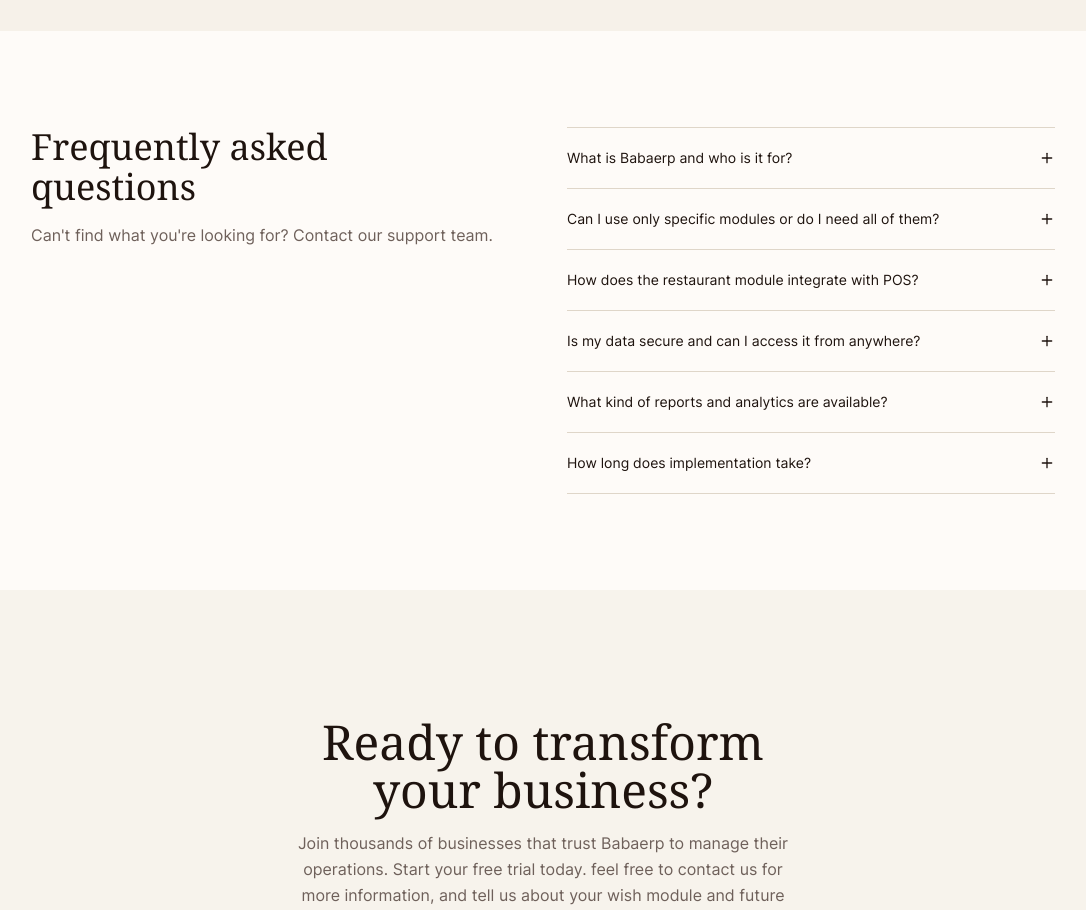
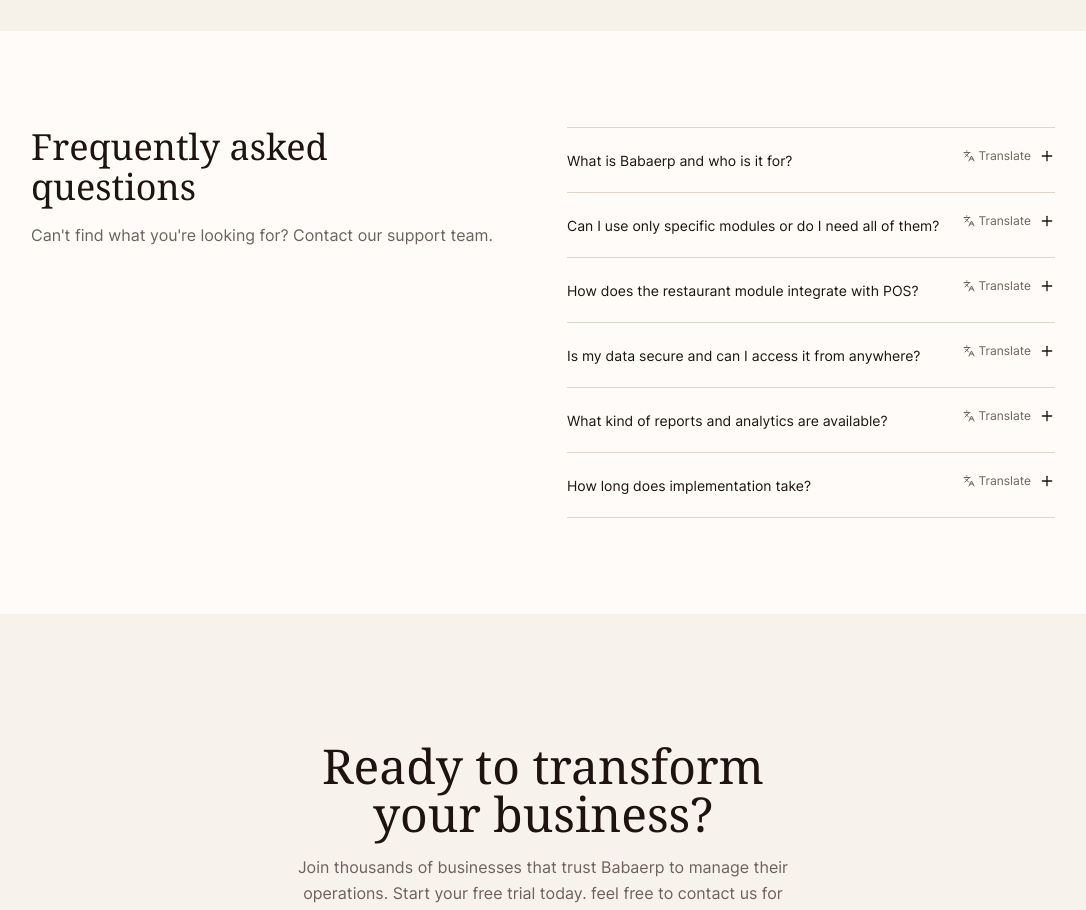
Before and after one commit to torie28/epr, a Next.js app: page / in a window 1280 px wide. Shown: the part 4480-5390 px from the top of the page, without its empty margins (97-1183 px from the left). Built offline with nearby package versions, Linux system fonts and the light colour scheme; no server answers.

Commit message:
iplementing when users click Translate on any FAQ item, they'll see both the question and its answer translated to Swahili, providing a complete localized experience for Swahili-speaking users.

```diff
--- a/components/faq-section.tsx
+++ b/components/faq-section.tsx
@@ -1,7 +1,7 @@
 "use client"
 
 import { useState } from "react"
-import { Plus } from "lucide-react"
+import { Plus, Languages } from "lucide-react"
 
 const faqs = [
   {
@@ -36,8 +36,36 @@ const faqs = [
   },
 ]
 
+const swahiliTranslations: { [key: string]: string } = {
+  "What is Babaerp and who is it for?": "Babaerp ni nini na ni kwa nani?",
+  "Can I use only specific modules or do I need all of them?": "Je, ninaweza kutumia moduli maalum tu au nihitaji zote?",
+  "How does the restaurant module integrate with POS?": "Moduli ya mgahawa inavyounganishwa na POS vipi?",
+  "Is my data secure and can I access it from anywhere?": "Je, data yangu ni salama na ninaweza kuiifikia popote?",
+  "What kind of reports and analytics are available?": "Aina gani za ripoti na uchambuzi zinapatikana?",
+  "How long does implementation take?": "Utekelezaji huchukua muda gani?",
+  "Babaerp is a comprehensive ERP solution designed for small to medium businesses. It&apos;s ideal for retail stores, restaurants, wholesale distributors, and any business that needs integrated accounting, sales, purchasing, and POS capabilities.": "Babaerp ni suluhishu kamili la ERP linaloundwa kwa biashara ndogo hadi za kati. Ni bora kwa maduka ya rejareja, migahawa, wasambazaji wa jumla, na biashara yoyote inayohitaji uwezo wa kujumlisha wa uhasibu, mauzo, ununuzi, na POS.",
+  "Babaerp is fully modular. You can start with just the modules you need and add more as your business grows. Each module is priced separately, so you only pay for what you use.": "Babaerp ni ya moduli kamili. Unaweza kuanza na moduli unazohitaji tu na kuongeza zaidi kadiri biashara yako inavyokua. Kila moduli inauzwa kwa bei tofauti, kwa hivyo unalipa kwa unachotumia tu.",
+  "The restaurant and POS modules are deeply integrated. Table orders flow directly to the kitchen display, payments are processed through POS, and all transactions are automatically recorded in accounting. Staff can manage tables, split bills, and handle multiple payment methods seamlessly.": "Moduli za mgahawa na POS zinaunganishwa kwa kina. Maagizo ya meza huingia moja kwa moja kwenye onyesho la jikoni, malipo hushughulikiwa kupitia POS, na shughuli zote hurekodiwa otomatiki katika uhasibu. Wafanyakazi wanaweza kudhibiti meza, kugawanya bili, na kushughulikia njia nyingi za malipo bila tatizo.",
+  "Yes, Babaerp is cloud-based with enterprise-grade security including encryption at rest and in transit, regular backups, and SOC 2 compliance. You can access your data from any device with an internet connection, and the POS module even works offline.": "Ndio, Babaerp inatokana na wingu na usalama wa kiwango cha biashara ikiwa ni pamoja na usimbaji fiche wakati wa kupumzika na wakati wa usafiri, nakala za mara kwa mara, na ulya wa SOC 2. Unaweza kufikia data yako kutoka kifaa chochote cha mtandao, na moduli ya POS hufanya kazi hata nje ya mtandao.",
+  "The Reports & Analytics module provides comprehensive insights including profit and loss statements, balance sheets, sales trends, inventory valuation, customer analytics, and custom reports. You can schedule automated reports and export data in multiple formats.": "Moduli ya Ripoti na Uchambuzi hutoa ufahamu kamili ikiwa ni pamoja na taarifa ya faida na hasara, miraba ya usawa, mwelekeo wa mauzo, thamani ya hesabu, uchambuzi wa wateja, na ripoti maalum. Unaweza kupanga ripoti otomatiki na kutoa data katika muundo mbalimbali.",
+  "Most businesses are up and running within 1-2 weeks. Our implementation team helps with data migration, initial configuration, and staff training. We also offer ongoing support to ensure your success.": "Biashara nyingi huanza kufanya kazi ndani ya wiki 1-2. Timu yetu ya utekelezaji inasaidia uhamisho wa data, usanidi wa awali, na mafunzo ya wafanyakazi. Tunatoa pia msaada endelevu kuhakikisha mafanikio yako.",
+}
+
 export function FaqSection() {
   const [openIndex, setOpenIndex] = useState<number | null>(null)
+  const [translatedQuestions, setTranslatedQuestions] = useState<Set<number>>(new Set())
+
+  const toggleTranslation = (index: number) => {
+    setTranslatedQuestions(prev => {
+      const newSet = new Set(prev)
+      if (newSet.has(index)) {
+        newSet.delete(index)
+      } else {
+        newSet.add(index)
+      }
+      return newSet
+    })
+  }
 
   return (
     <section className="py-24 px-6 bg-card">
@@ -54,16 +82,43 @@ export function FaqSection() {
           <div className="space-y-0">
             {faqs.map((faq, index) => (
               <div key={index} className="border-t border-border">
-                <button
-                  onClick={() => setOpenIndex(openIndex === index ? null : index)}
-                  className="w-full flex items-center justify-between py-5 text-left"
-                >
-                  <span className="text-sm pr-4">{faq.question}</span>
-                  <Plus
-                    className={`w-4 h-4 flex-shrink-0 transition-transform ${openIndex === index ? "rotate-45" : ""}`}
-                  />
-                </button>
-                {openIndex === index && <div className="pb-5 text-sm text-muted-foreground leading-relaxed">{faq.answer}</div>}
+                <div className="py-5">
+                  <div className="flex items-start justify-between">
+                    <button
+                      onClick={() => setOpenIndex(openIndex === index ? null : index)}
+                      className="flex-1 text-left pr-4"
+                    >
+                      <span className="text-sm">
+                        {translatedQuestions.has(index)
+                          ? swahiliTranslations[faq.question] || faq.question
+                          : faq.question
+                        }
+                      </span>
+                    </button>
+                    <div className="flex items-center gap-2 shrink-0">
+                      <button
+                        onClick={() => toggleTranslation(index)}
+                        className="flex items-center gap-1 text-xs text-muted-foreground hover:text-foreground transition-colors"
+                        title={translatedQuestions.has(index) ? "Show in English" : "Translate to Swahili"}
+                      >
+                        <Languages className="w-3 h-3" />
+                        {translatedQuestions.has(index) ? "English" : "Translate"}
+                      </button>
+                      <Plus
+                        className={`w-4 h-4 transition-transform cursor-pointer ${openIndex === index ? "rotate-45" : ""}`}
+                        onClick={() => setOpenIndex(openIndex === index ? null : index)}
+                      />
+                    </div>
+                  </div>
+                </div>
+                {openIndex === index && (
+                  <div className="pb-5 text-sm text-muted-foreground leading-relaxed">
+                    {translatedQuestions.has(index)
+                      ? swahiliTranslations[faq.answer] || faq.answer
+                      : faq.answer
+                    }
+                  </div>
+                )}
               </div>
             ))}
             <div className="border-t border-border" />
```
